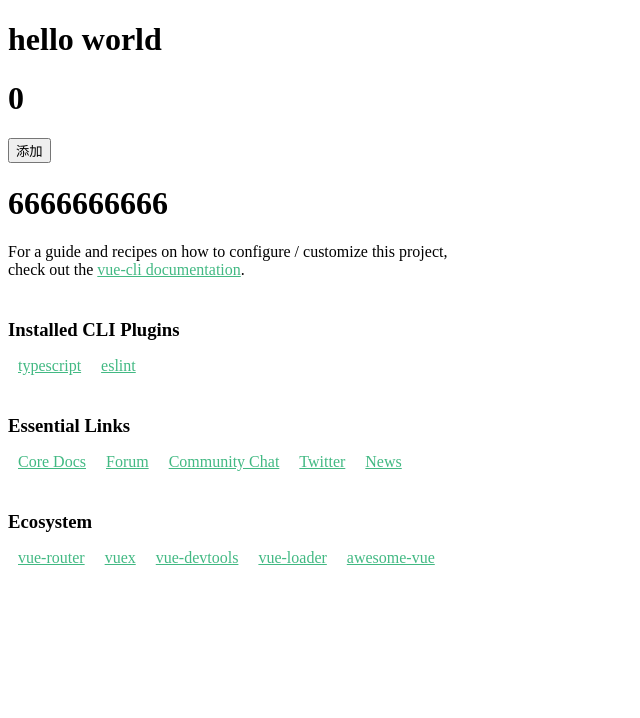
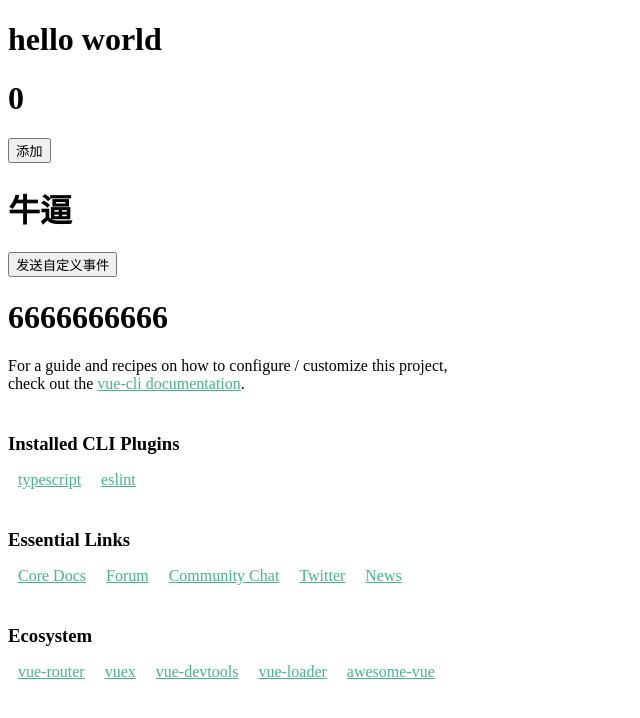
Before and after one commit to keeperLee/vue3-fk, a Vue app: page / in a window 1280 px wide. Shown: the top 718 px of the page, without its empty margins (0-640 px from the left). Built offline with nearby package versions, Linux system fonts and the light colour scheme.

Commit message:
使用defineProps和defineEmits

```diff
--- a/src/App2.vue
+++ b/src/App2.vue
@@ -3,15 +3,20 @@
         <h1>{{ hello }}</h1>
         <h1>{{ count }}</h1>
         <button @click="count++">添加</button>
-        <hello-world msg="6666666666"></hello-world>
+        <Message text="牛逼" @change="showAlert"></Message>
+        <hello-world msg="6666666666" ></hello-world>
     </div>
 </template>
 
 <script setup lang="ts">
 import {ref} from "vue";
 import HelloWorld from "@/components/HelloWorld.vue";
+import Message from "@/components/Message.vue"
 const hello = 'hello world'
 const count = ref(0)
+const showAlert = (text:string) =>{
+    alert(text)
+}
 </script>
 
 <style scoped>
--- /dev/null
+++ b/src/components/Message.vue
@@ -0,0 +1,20 @@
+<template>
+    <div class="message">
+        <h1>{{text}}</h1>
+        <button @click="onChange">发送自定义事件</button>
+    </div>
+</template>
+
+<script setup lang="ts">
+import {defineProps ,defineEmits} from "vue";
+const props = defineProps({text:String})
+
+const emit = defineEmits(['change','focus'])
+const onChange =  ()=>{
+    emit('change',props.text)
+}
+</script>
+
+<style scoped>
+
+</style>
```
